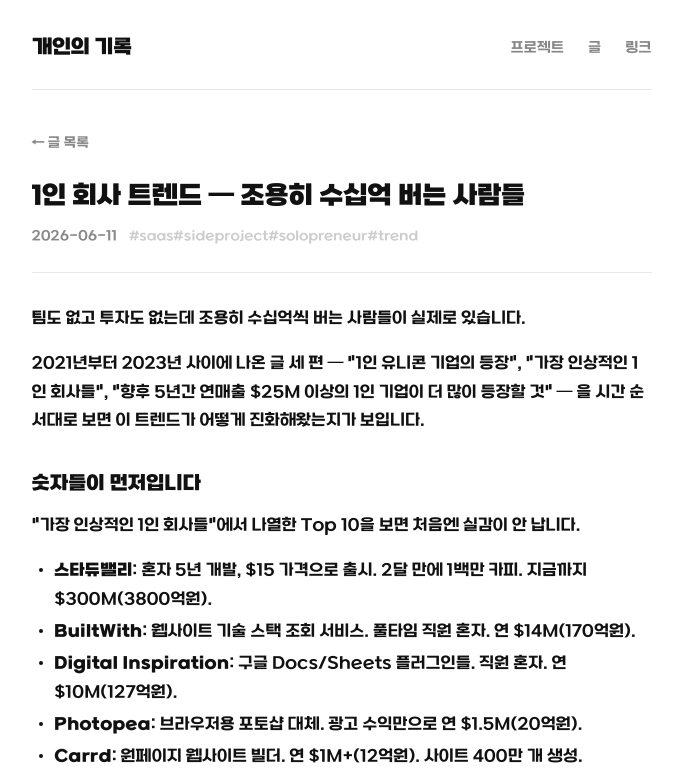
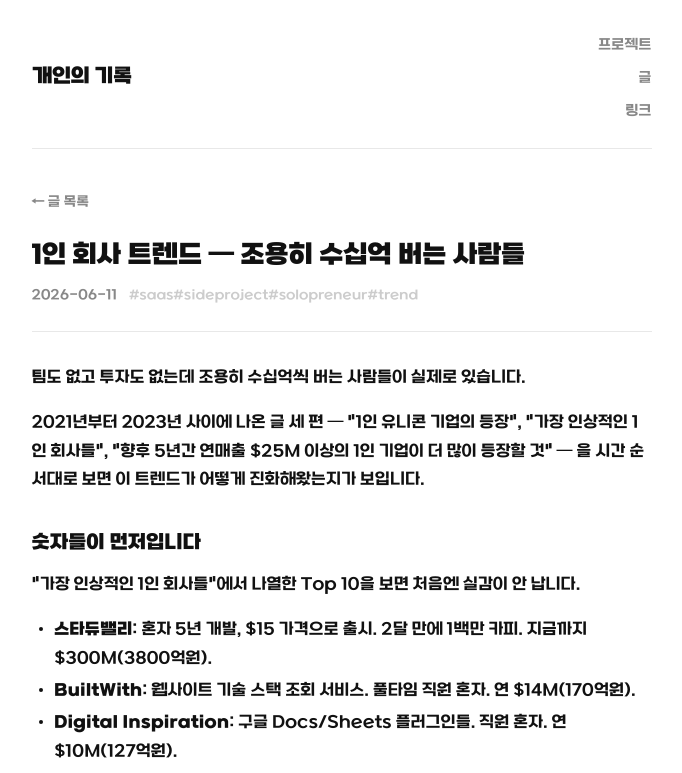
Before and after one commit to newgirok/newgirok.github.io, a Next.js app: page /posts/2026-06-11-solo-company-trend in a window 1280 px wide. Shown: the top 773 px of the page, without its empty margins (291-973 px from the left). Built offline with nearby package versions, Linux system fonts and the light colour scheme.

Commit message:
feat: 헤더 네비게이션 세로 배치

```diff
--- a/app/globals.css
+++ b/app/globals.css
@@ -98,7 +98,9 @@
 
 .header-nav {
   display: flex;
-  gap: 1.5rem;
+  flex-direction: column;
+  align-items: flex-end;
+  gap: 0.4rem;
   list-style: none;
 }
 
```
